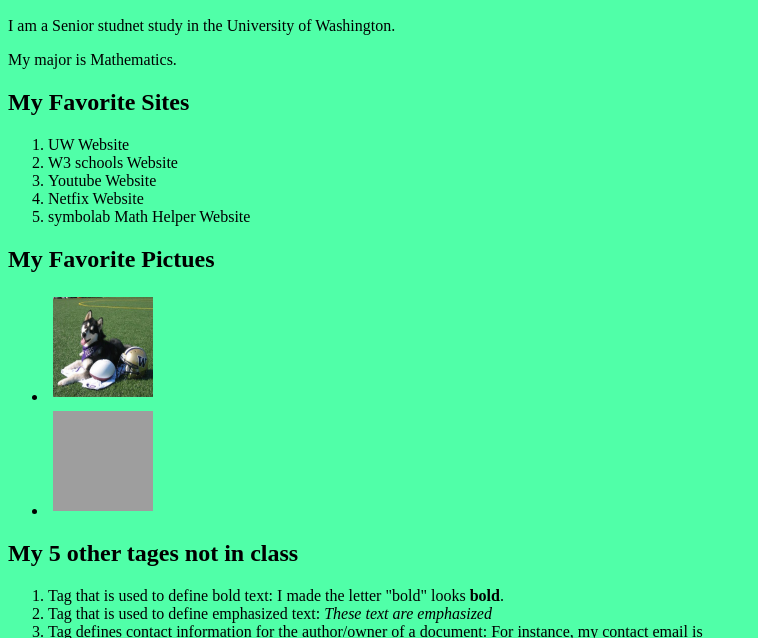
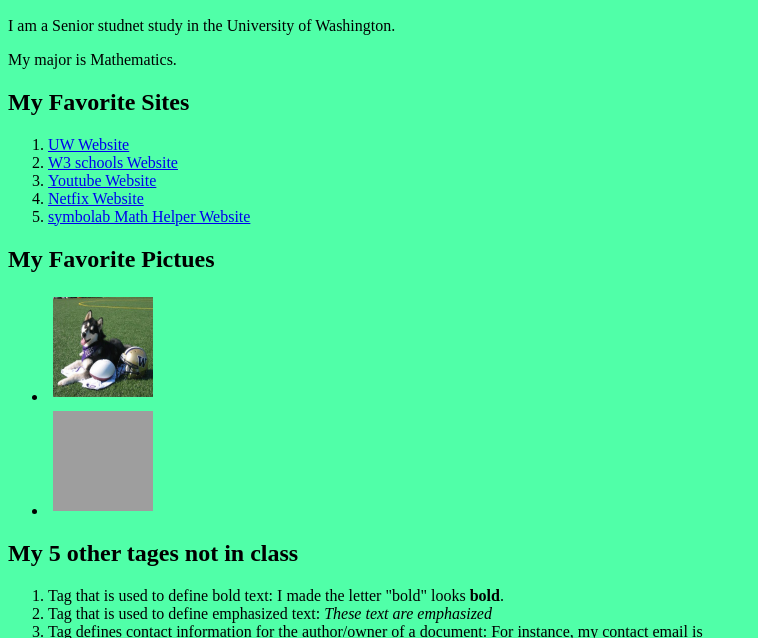
Before and after one commit to wangq29-1829445/wangq29-1829445.github.io, a plain HTML site: page tags.html in a window 1280 px wide. Shown: the part 110-748 px from the top of the page, without its empty margins (0-758 px from the left). Drawn offline with Linux system fonts and the light colour scheme; grey boxes are pictures that could not be loaded.

Commit message:
Update tags.html

```diff
--- a/tags.html
+++ b/tags.html
@@ -10,11 +10,11 @@
           <p> My major is Mathematics.</p>
           <h2>My Favorite Sites </h2>
           <ol>
-              <li><a href-"https://www.washington.edu/">UW Website</a></li>
-              <li><a href-"https://www.w3schools.com/">W3 schools Website</a></li>
-              <li><a href-"https://www.youtube.com/">Youtube Website</a></li>
-              <li><a href-"https://www.netflix.com/">Netfix Website</a></li>
-              <li><a href-"https://www.symbolab.com/">symbolab Math Helper Website</a></li>
+              <li><a href="https://www.washington.edu/">UW Website</a></li>
+              <li><a href="https://www.w3schools.com/">W3 schools Website</a></li>
+              <li><a href="https://www.youtube.com/">Youtube Website</a></li>
+              <li><a href="https://www.netflix.com/">Netfix Website</a></li>
+              <li><a href="https://www.symbolab.com/">symbolab Math Helper Website</a></li>
           </ol>
           <h2>My Favorite Pictues</h2>
           <ul>
```
